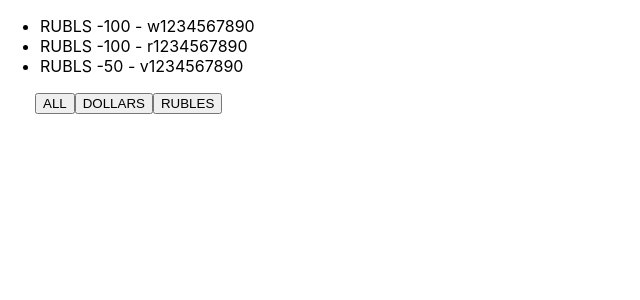
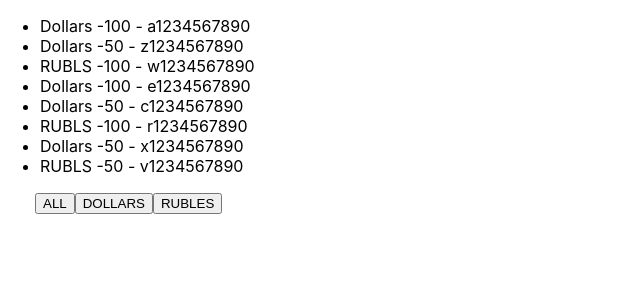
Before and after one commit to ArtyomKub/filter, a React (Create React App) app: page / in a window 1280 px wide. Shown: the top 300 px of the page, without its empty margins (0-640 px from the left). Built offline with nearby package versions, Linux system fonts and the light colour scheme.

Commit message:
Create a local state with name of button. Use a logical for filtration money

```diff
--- a/src/App.tsx
+++ b/src/App.tsx
@@ -14,11 +14,20 @@ function App() {
         {banknots: 'RUBLS', value: 50, number: ' v1234567890'},
     ])
 
+    const [filter, setFilter] = useState('ALL')
 
-    let currentMoney = money.filter((filteredMoney) => filteredMoney.banknots === 'RUBLS')
+    let currentMoney = money;
 
-    const onClickFilterHandler = (nameButton:string) => {
-        console.log(nameButton)
+    if (filter === 'DOLLARS') {
+        currentMoney = money.filter((filteredMoney) => filteredMoney.banknots === 'Dollars')
+    }
+    if (filter === 'RUBLES') {
+        currentMoney = money.filter((filteredMoney) => filteredMoney.banknots === 'RUBLS')
+    }
+
+
+    const onClickFilterHandler = (nameButton: string) => {
+        setFilter(nameButton)
     }
 
     return (
@@ -35,9 +44,9 @@ function App() {
                 })}
             </ul>
             <div style={{marginLeft: '35px'}}>
-                <button onClick={()=>onClickFilterHandler('ALL')}>ALL</button>
-                <button onClick={()=>onClickFilterHandler('DOLLARS')}>DOLLARS</button>
-                <button onClick={()=>onClickFilterHandler('RUBLES')}>RUBLES</button>
+                <button onClick={() => onClickFilterHandler('ALL')}>ALL</button>
+                <button onClick={() => onClickFilterHandler('DOLLARS')}>DOLLARS</button>
+                <button onClick={() => onClickFilterHandler('RUBLES')}>RUBLES</button>
             </div>
         </>
 
```
